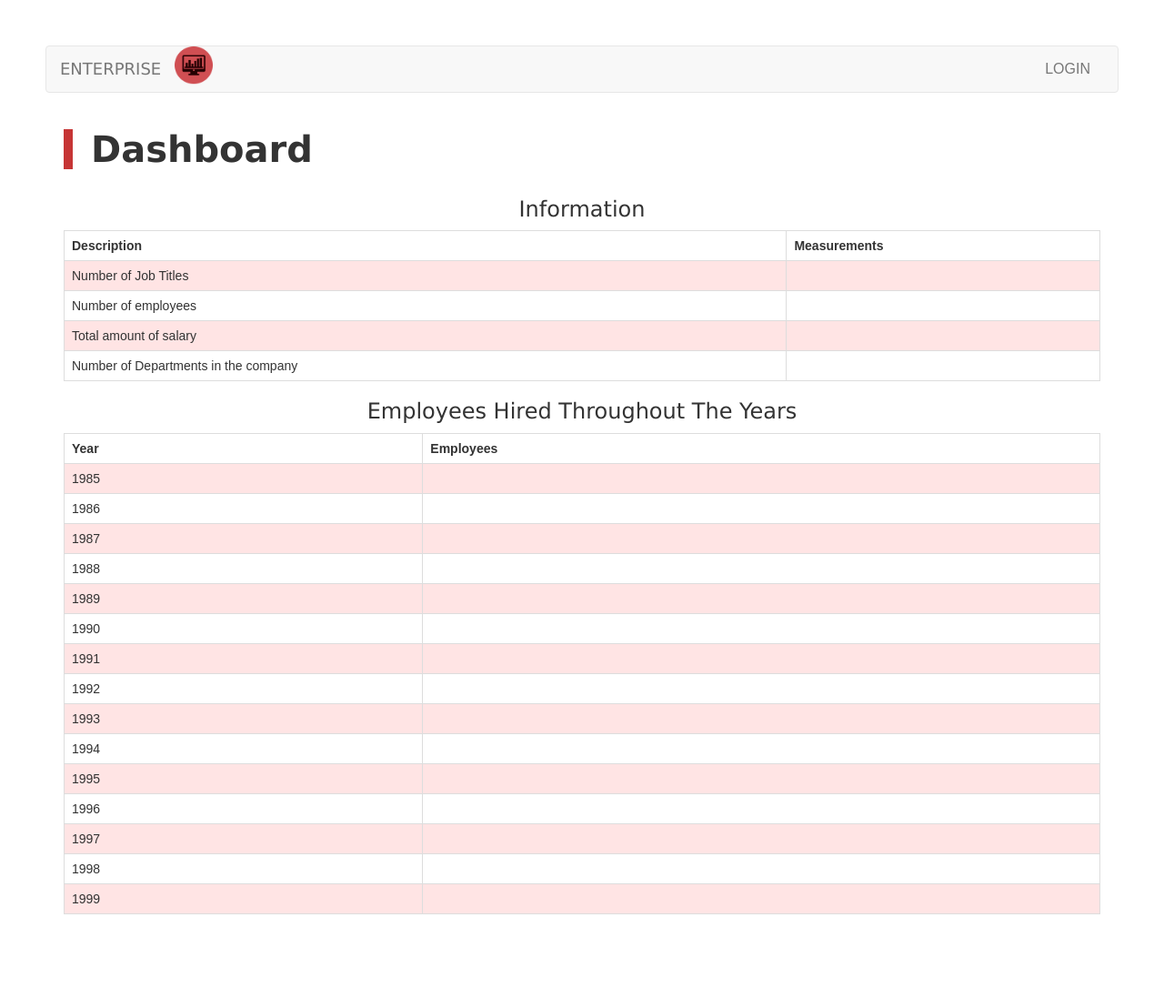
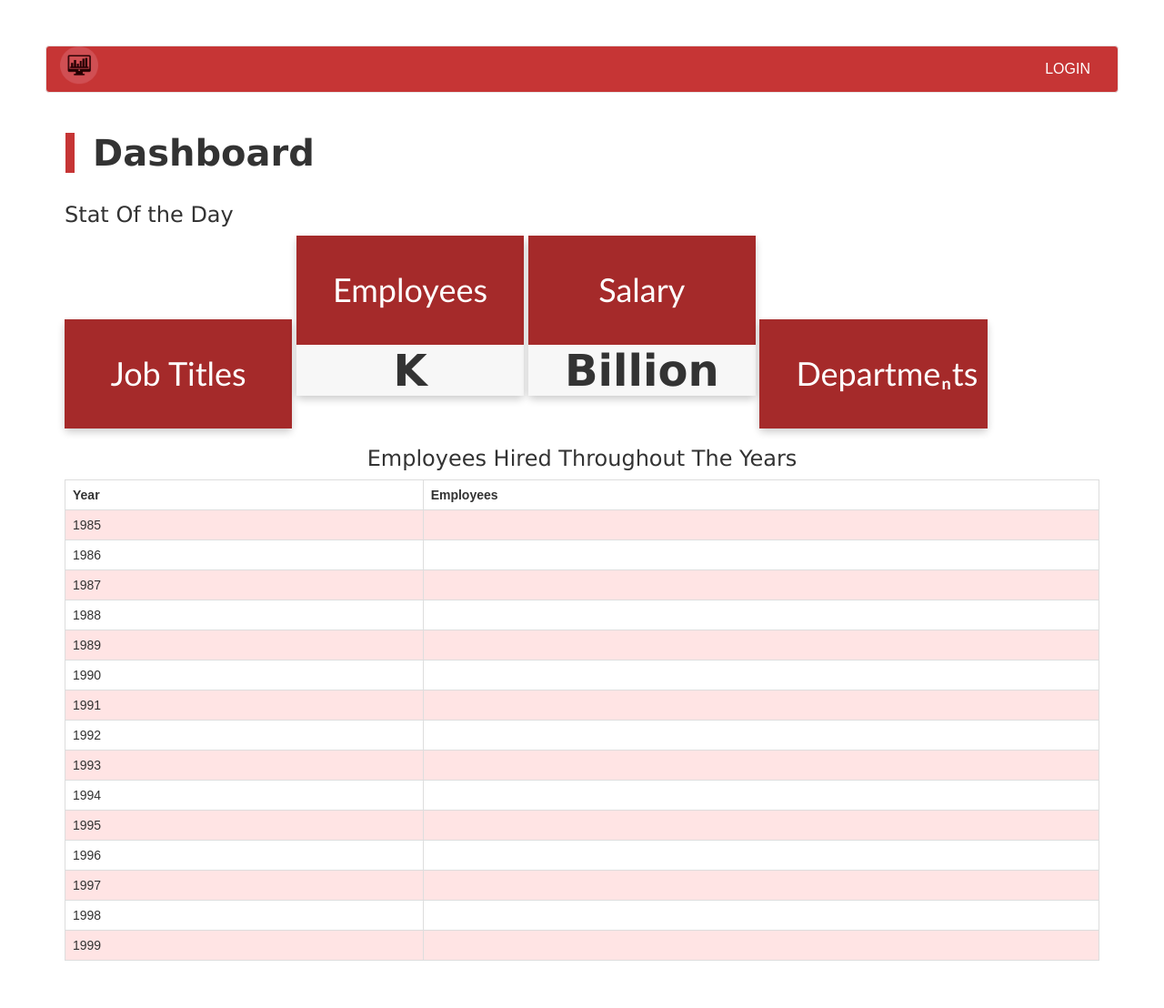
Before and after one commit to yunjunma/Enterprise172, a Node project: template views/dashboard.hbs in a window 1280 px wide. Shown: the whole page at 91% size. Before the commit the page ends 1005 px from the top, so only its background shows below. Run offline with Node 20 templates, Linux system fonts and the light colour scheme; the template is opened without the code that fills it: most values are stand-ins (such as "Sample title", 1, 10 or a date in 2020); some libraries are stand-ins or nearby versions.

Commit message:
UI update in dashboard, added card view

```diff
--- a/public/stylesheets/style.css
+++ b/public/stylesheets/style.css
@@ -33,7 +33,7 @@ h1 {
   font-family: 'Gill Sans', 'Gill Sans MT', Calibri, 'Trebuchet MS', sans-serif;
   font-size: 20;
   font-variant-position: sub;
-  background: #bdbdbd;
+  /* background: #bdbdbd; */
 
 }
 
--- a/routes/dashboard.js
+++ b/routes/dashboard.js
@@ -4,6 +4,7 @@ var connection = require('../config/connection');
 var mysql      = require('mysql');
 var async      = require('async');
 var credentials = {connectionLimit: 10};
+
 
 
 router.get('/', function (req, res) {
@@ -75,8 +76,8 @@ router.get('/', function (req, res) {
       ], function(err, results) {
         //console.log(JSON.stringify(results[9][0][0]["year"]));
         res.render('dashboard', { rows : JSON.stringify(results[0][0][0]["title"]),
-                                rows2 : JSON.stringify(results[1][0][0]["employee"]),
-                                rows3 : JSON.stringify(results[2][0][0]["money"]),
+                                rows2 : Math.floor(JSON.stringify(results[1][0][0]["employee"] / 1000)),
+                                rows3 : Math.floor(JSON.stringify(results[2][0][0]["money"] / 1000000000)),
                                 rows4 : JSON.stringify(results[3][0][0]["department"]),
                                 rows5 : JSON.stringify(results[4][0][0]["employee"]),
                                 rows6 : JSON.stringify(results[5][0][0]["employee"]),
--- a/views/dashboard.hbs
+++ b/views/dashboard.hbs
@@ -6,6 +6,79 @@
 
     </div>
 </div>
+
+
+<style>
+.card {
+    box-shadow: 0 4px 8px 0 rgba(0,0,0,0.2);
+    transition: 0.3s;
+    width: 22%;
+    border-radius: 5px;
+}
+
+.card:hover {
+    box-shadow: 0 8px 16px 0 rgba(0,0,0,0.2);
+}
+
+img {
+    border-radius: 5px 5px 0 0;
+}
+
+.container {
+    padding: 2px 16px;
+}
+</style>
+
+<h3>Stat Of the Day</h3>
+
+<div style="display: inline-block;" class="card">
+  <h1 style="text-align: center;
+    padding: 40px;
+    background-color: brown;
+    color: white;
+    margin: 0;">Job Titles</h1>
+    <div style="    background-color: #f7f7f7;
+    text-align: center;
+    font-size: 48px;
+    font-weight: bold;">{{this.rows}}</div>
+</div>
+
+<div style="display: inline-block;" class="card">
+  <h1 style="text-align: center;
+    padding: 40px;
+    background-color: brown;
+    color: white;
+    margin: 0;">Employees</h1>
+    <div style="    background-color: #f7f7f7;
+    text-align: center;
+    font-size: 48px;
+    font-weight: bold;">{{this.rows2}}K</div>
+</div>
+
+<div style="display: inline-block;" class="card">
+  <h1 style="text-align: center;
+    padding: 40px;
+    background-color: brown;
+    color: white;
+    margin: 0;">Salary</h1>
+    <div style="    background-color: #f7f7f7;
+    text-align: center;
+    font-size: 48px;
+    font-weight: bold;">{{this.rows3}} Billion</div>
+</div>
+
+<div style="display: inline-block;" class="card">
+  <h1 style="text-align: center;
+    padding: 40px;
+    background-color: brown;
+    color: white;
+    margin: 0;">Departments</h1>
+    <div style="    background-color: #f7f7f7;
+    text-align: center;
+    font-size: 48px;
+    font-weight: bold;">{{this.rows4}}</div>
+</div>
+
 
 {{!-- <div class="row">
     <div class="col-md-2"></div>
@@ -43,7 +116,7 @@
     </div>
 </div> --}}
 
-   <center><h3>Information</h3></center>
+   {{!-- <center><h3>Information</h3></center>
 
         <table>
           <tr>
@@ -70,7 +143,7 @@
             <td>Number of Departments in the company</td>
             <td>{{this.rows4}}</td>
           </tr>
-</table>
+</table> --}}
 
         <table>
                 <center><h3>Employees Hired Throughout The Years</h3></center>
--- a/views/employees.hbs
+++ b/views/employees.hbs
@@ -13,6 +13,7 @@ input[type="text"]
     padding: 8px;
     display: inline-block;
     margin-right: 10px;
+    margin-bottom: 10px;
 }
 
 button{
--- a/views/partials/header.hbs
+++ b/views/partials/header.hbs
@@ -1,7 +1,29 @@
-<nav class="navbar navbar-default">
+<style>
+    .navbar-default .navbar-nav>.open>a, .navbar-default .navbar-nav>.open>a:focus, .navbar-default .navbar-nav>.open>a:hover
+    {
+        background-color: #912525;
+    }
+    .dropdown-menu>li>a:focus, .dropdown-menu>li>a:hover
+    {
+        background-color: #912525;
+    }
+
+    .navbar-default .navbar-nav>li>a:focus, .navbar-default .navbar-nav>li>a:hover
+    {
+        background-color: #912525;
+    }
+    a
+    {
+        transition: 0.5s;
+    }
+</style>
+
+<nav style="background-color: #c63535;" class="navbar navbar-default">
     <div class="container-fluid">
         <div class="navbar-header">
-            <img height="42" width="42" src="/images/logo.png"/>
+            <a href="/">
+                <img height="42" width="42" src="/images/logo.png">
+            </a>
             <button type="button" class="navbar-toggle collapsed" data-toggle="collapse" data-target="#bs-example-navbar-collapse-1"
                 aria-expanded="false">
                 <span class="sr-only">Toggle navigation</span>
@@ -9,7 +31,6 @@
                 <span class="icon-bar"></span>
                 <span class="icon-bar"></span>
             </button>
-            <a class="navbar-brand" href="/">Enterprise</a>
         </div>
 
 
@@ -17,33 +38,33 @@
             {{!-- if the user logs in, show them all the tabs, else don't show anything --}}
             {{#if user.authenticated}}
             <ul class="nav navbar-nav">
-                <li><a href="/dashboard">Dashboard</a></li>
-                <li><a href="/departments">Departments</a></li>
-                <li><a href="/employees">Employees</a></li>
-                <li><a href="/managers">Managers</a></li>
-                <li><a href="/employee">Add</a></li>
-                <li><a href="/twitter">Twitter</a></li>
+                <li><a style="color:white;" href="/dashboard">Dashboard</a></li>
+                <li><a style="color:white;" href="/departments">Departments</a></li>
+                <li><a style="color:white;" href="/employees">Employees</a></li>
+                <li><a style="color:white;" href="/managers">Managers</a></li>
+                <li><a style="color:white;" href="/employee">Add</a></li>
+                <li><a style="color:white;" href="/twitter">Twitter</a></li>
             </ul>
             {{/if}}
             <ul class="nav navbar-nav navbar-right">
                 {{!-- if the user logs in, the user has options: profile, onelogin, and logout --}}
                 {{#if user.authenticated}}
                 <li class="dropdown">
-                    <a href="#" class="dropdown-toggle" data-toggle="dropdown" role="button" aria-haspopup="true"
+                    <a style="color:white;" href="#" class="dropdown-toggle" data-toggle="dropdown" role="button" aria-haspopup="true"
                         aria-expanded="false"><i class="fa fa-user" aria-hidden="true"></i>
                         {{!-- show user's name once they login --}}
                         {{user.loginUser.displayName}} <span class="caret"></span></a>
-                    <ul class="dropdown-menu">
-                        <li><a href="/users/profile">Profile </a></li>
-                        <li role="separator" class="divider"></li>
-                        <li><a href="https:prty.onelogin.com" target="_blank">OneLogin </a></li>
-                        <li role="separator" class="divider"></li>
-                        <li><a href="/logout">Logout</a></li>
+                    <ul style="background-color: #c63535;" class="dropdown-menu">
+                        <li><a style="color:white;" href="/users/profile">Profile </a></li>
+                        <li style="color:white;" role="separator" class="divider"></li>
+                        <li><a style="color:white;" href="https:prty.onelogin.com" target="_blank">OneLogin </a></li>
+                        <li style="color:white;" role="separator" class="divider"></li>
+                        <li><a style="color:white;" href="/logout">Logout</a></li>
                     </ul>
                 </li>
                 {{!-- if the user does not login, the only option the user will have is to login --}}
                 {{else}}
-                <li><a href="/login">Login</a></li>
+                <li><a style="color:white;" href="/login">Login</a></li>
                 {{/if}}
             </ul>
         </div><!-- /.navbar-collapse -->
```
Also changed, not shown: views/profile.hbs (+10 -5 lines).
